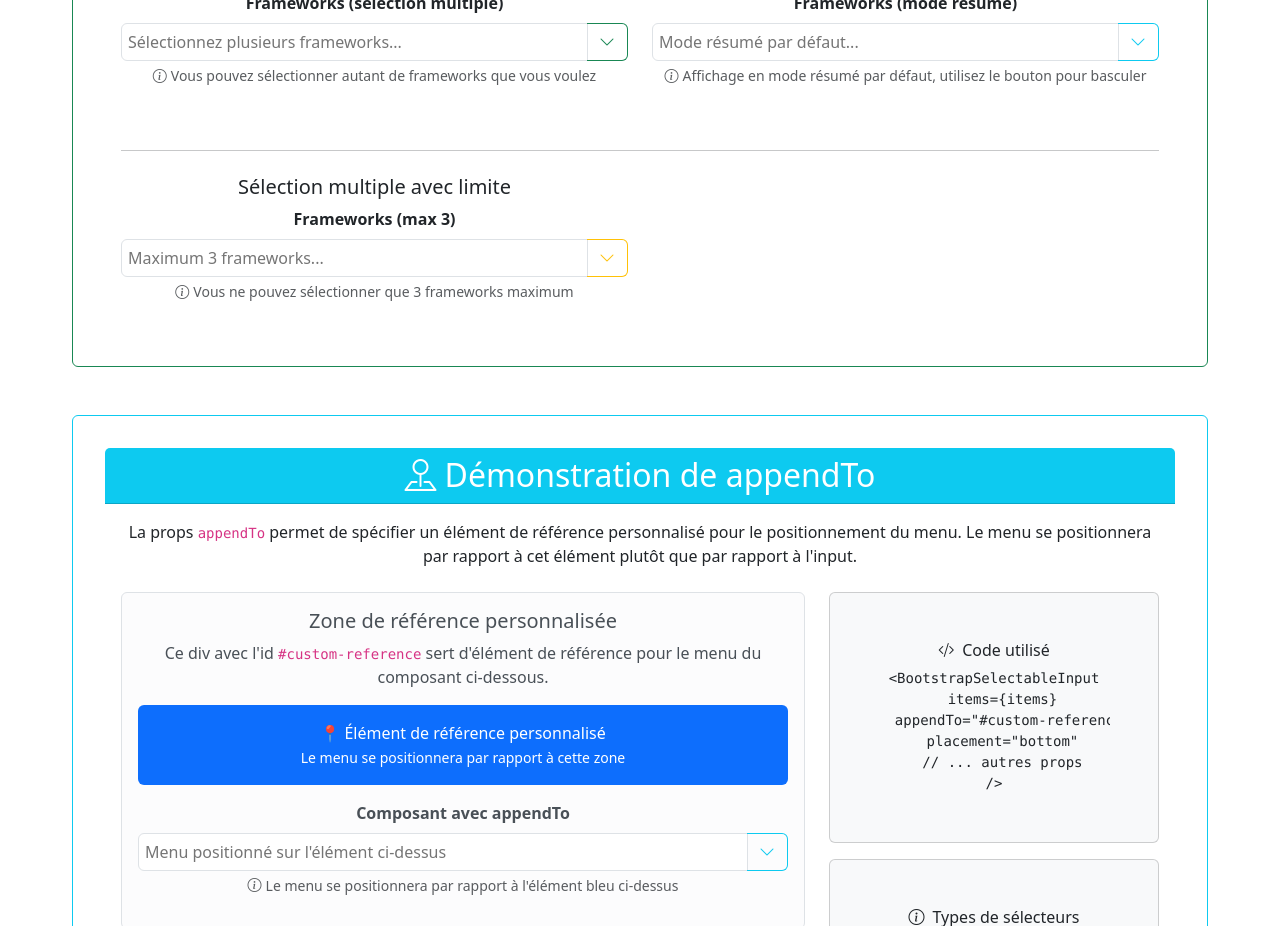
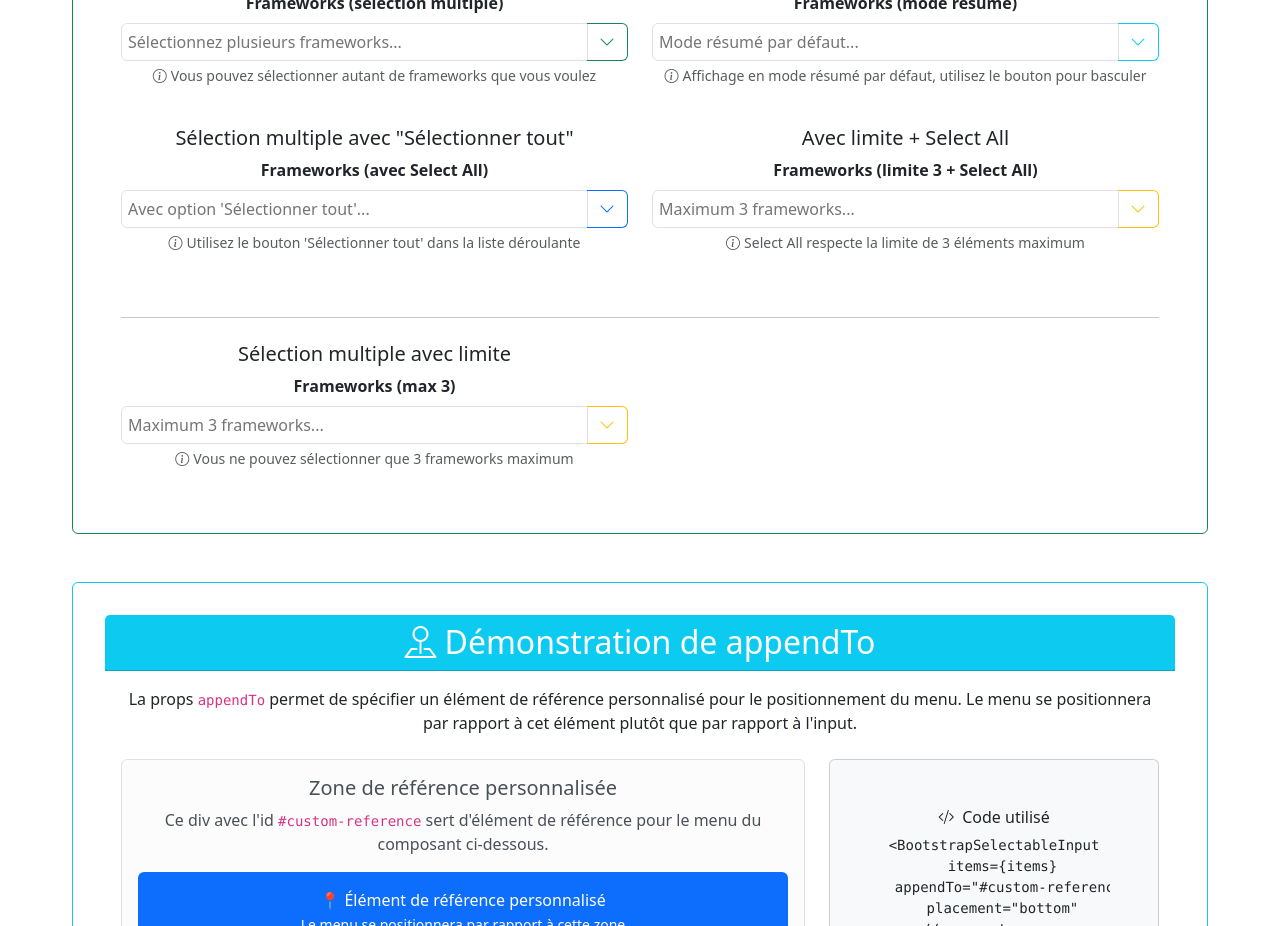
Before and after one commit to Horsty80/poc, a React (Vite) app: page / in a window 1280 px wide. Shown: the part 1180-2106 px from the top of the page. Built offline with nearby package versions, Linux system fonts and the light colour scheme; the HTML template or start-up script is replaced by a standard one.

Commit message:
feat: add 'canSelectAll' functionality to BootstrapSelectableInput with TypeScript validation examples

```diff
--- a/src/App.tsx
+++ b/src/App.tsx
@@ -174,6 +174,40 @@ function App() {
                     summaryMode={true}
                     onMultiSelectionChange={(items) => {
                       console.log('Frameworks en mode résumé:', items)
+                    }}
+                  />
+                </div>
+              </div>
+
+              <div className="row mt-4">
+                <div className="col-md-6">
+                  <h5>Sélection multiple avec "Sélectionner tout"</h5>
+                  <BootstrapSelectableInput
+                    items={mockItemsWithDescriptions}
+                    placeholder="Avec option 'Sélectionner tout'..."
+                    label="Frameworks (avec Select All)"
+                    helpText="Utilisez le bouton 'Sélectionner tout' dans la liste déroulante"
+                    variant="primary"
+                    itemSelection="multiple"
+                    canSelectAll={true}
+                    onMultiSelectionChange={(items) => {
+                      console.log('Frameworks avec Select All:', items)
+                    }}
+                  />
+                </div>
+                <div className="col-md-6">
+                  <h5>Avec limite + Select All</h5>
+                  <BootstrapSelectableInput
+                    items={mockItemsWithDescriptions}
+                    placeholder="Maximum 3 frameworks..."
+                    label="Frameworks (limite 3 + Select All)"
+                    helpText="Select All respecte la limite de 3 éléments maximum"
+                    variant="warning"
+                    itemSelection="multiple"
+                    maxSelections={3}
+                    canSelectAll={true}
+                    onMultiSelectionChange={(items) => {
+                      console.log('Frameworks limités avec Select All:', items)
                     }}
                   />
                 </div>
--- a/src/BootstrapSelectableInput.tsx
+++ b/src/BootstrapSelectableInput.tsx
@@ -18,11 +18,10 @@ interface Item {
   description?: string // Ajout d'une description optionnelle
 }
 
-interface BootstrapSelectableInputProps {
+// Props de base communes
+interface BaseProps {
   items: Item[]
   placeholder?: string
-  onSelectionChange?: (item: Item | null) => void
-  onMultiSelectionChange?: (items: Item[]) => void
   placement?: 'top' | 'bottom' | 'auto'
   enableFlip?: boolean
   portal?: boolean
@@ -33,10 +32,32 @@ interface BootstrapSelectableInputProps {
   isInvalid?: boolean // État d'erreur
   errorMessage?: string // Message d'erreur
   appendTo?: string // Sélecteur CSS pour l'élément de référence (ex: "#my-container", ".my-class")
-  itemSelection?: 'single' | 'multiple' // Mode de sélection
+}
+
+// Props pour le mode single
+interface SingleSelectionProps extends BaseProps {
+  itemSelection?: 'single'
+  onSelectionChange?: (item: Item | null) => void
+  // Ces propriétés ne sont pas autorisées en mode single
+  onMultiSelectionChange?: never
+  maxSelections?: never
+  summaryMode?: never
+  canSelectAll?: never
+}
+
+// Props pour le mode multiple
+interface MultipleSelectionProps extends BaseProps {
+  itemSelection: 'multiple'
+  onMultiSelectionChange?: (items: Item[]) => void
   maxSelections?: number // Nombre maximum de sélections (optionnel, uniquement pour 'multiple')
   summaryMode?: boolean // Mode résumé pour l'affichage des sélections multiples
+  canSelectAll?: boolean // Option pour sélectionner tous les éléments (défaut: false)
+  // Cette propriété n'est pas autorisée en mode multiple
+  onSelectionChange?: never
 }
+
+// Union type pour les props du composant
+type BootstrapSelectableInputProps = SingleSelectionProps | MultipleSelectionProps
 
 export function BootstrapSelectableInput({
   items,
@@ -55,7 +76,8 @@ export function BootstrapSelectableInput({
   appendTo,
   itemSelection = 'single',
   maxSelections,
-  summaryMode = false
+  summaryMode = false,
+  canSelectAll = false
 }: BootstrapSelectableInputProps) {
   // États de sélection - en fonction du mode, seul l'un des deux est utilisé
   const [selectedItem, setSelectedItem] = useState<Item | null>(null) // Utilisé uniquement en mode 'single'
@@ -171,6 +193,31 @@ export function BootstrapSelectableInput({
     onMultiSelectionChange?.([])
   }
 
+  // Fonction pour sélectionner tous les éléments filtrés
+  const selectAllItems = () => {
+    // Ne sélectionner que les éléments filtrés qui ne sont pas déjà sélectionnés
+    const itemsToAdd = filteredItems.filter(item =>
+      !selectedItems.some(selected => selected.id === item.id)
+    )
+
+    let newSelectedItems = [...selectedItems, ...itemsToAdd]
+
+    // Respecter la limite maximale si définie
+    if (maxSelections && newSelectedItems.length > maxSelections) {
+      newSelectedItems = newSelectedItems.slice(0, maxSelections)
+    }
+
+    setSelectedItems(newSelectedItems)
+    onMultiSelectionChange?.(newSelectedItems)
+  }
+
+  // Vérifier si tous les éléments filtrés sont sélectionnés
+  const areAllFilteredItemsSelected = () => {
+    return filteredItems.length > 0 && filteredItems.every(item =>
+      selectedItems.some(selected => selected.id === item.id)
+    )
+  }
+
   // Classes Bootstrap pour le bouton
   const buttonClasses = [
     'btn',
@@ -201,6 +248,33 @@ export function BootstrapSelectableInput({
           Limite de sélection atteinte ({maxSelections} maximum)
         </li>
       )}
+
+      {/* Bouton Select All/Deselect All pour le mode multiple */}
+      {isOpen && itemSelection === 'multiple' && canSelectAll && filteredItems.length > 0 && (
+        <li className="list-group-item list-group-item-action border-bottom border-secondary">
+          <button
+            type="button"
+            onClick={(e) => {
+              e.stopPropagation()
+              if (areAllFilteredItemsSelected()) {
+                // Désélectionner tous les éléments filtrés
+                const itemsToRemove = filteredItems.map(item => item.id)
+                const newSelectedItems = selectedItems.filter(item => !itemsToRemove.includes(item.id))
+                setSelectedItems(newSelectedItems)
+                onMultiSelectionChange?.(newSelectedItems)
+              } else {
+                selectAllItems()
+              }
+            }}
+            className="btn btn-sm btn-outline-primary w-100 d-flex align-items-center justify-content-center"
+          >
+            <i className={`bi ${areAllFilteredItemsSelected() ? 'bi-check-square-fill' : 'bi-square'} me-2`}></i>
+            {areAllFilteredItemsSelected() ? 'Désélectionner tout' : 'Sélectionner tout'}
+            {inputValue && ` (${filteredItems.length})`}
+          </button>
+        </li>
+      )}
+
       {isOpen && filteredItems.map((item, index) => {
         const isSelected = itemSelection === 'multiple'
           ? selectedItems.some(selected => selected.id === item.id)
```
Also changed, not shown: src/TypeScriptValidationExample.tsx (added, +80 -0 lines), 1 other file (tests, documents, lock files or other folders).
